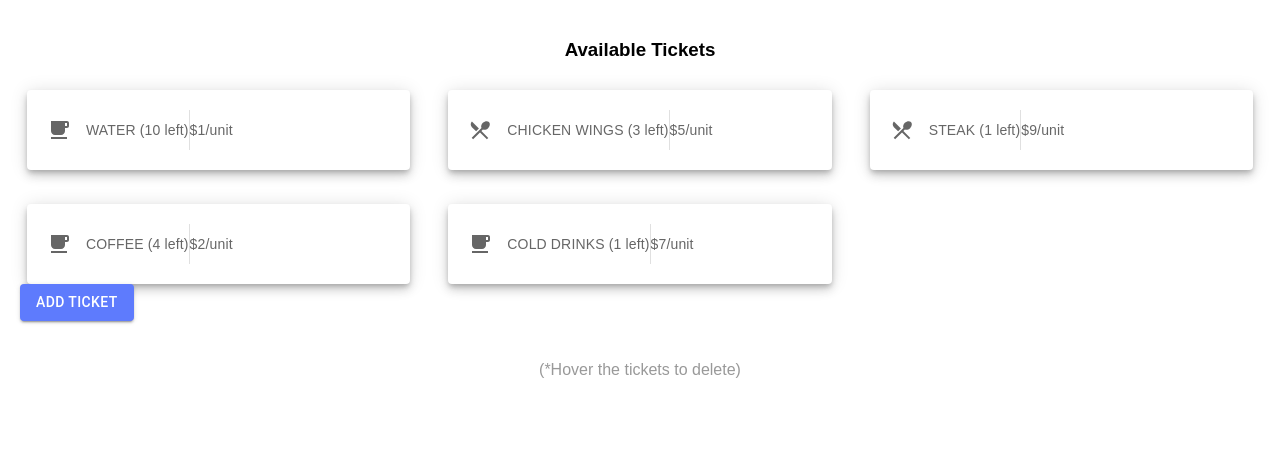
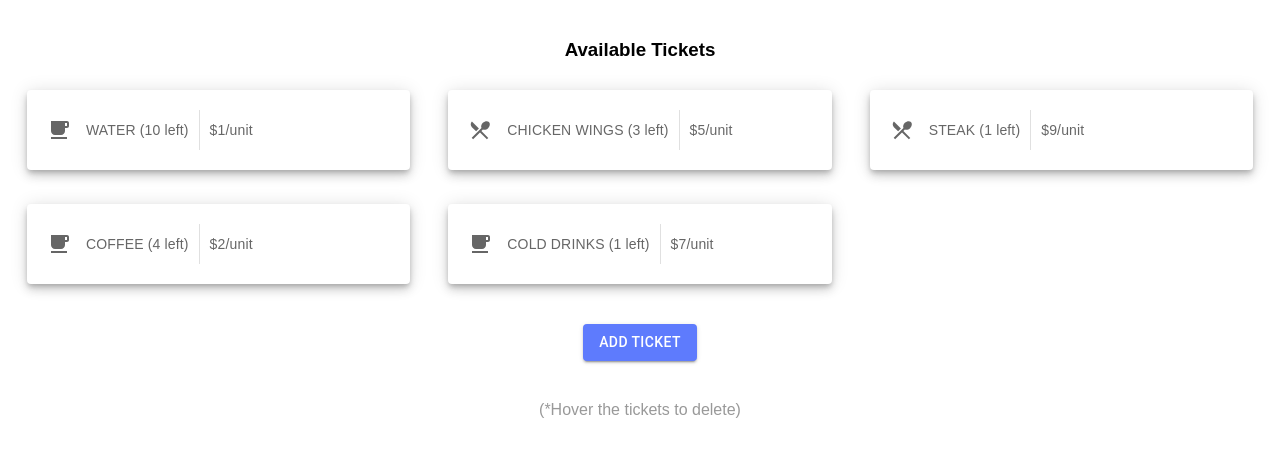
Before and after one commit to imluckyhussain/cynax-labs, a Next.js app: page / in a window 1280 px wide. Shown: the top 456 px of the page. Built offline with nearby package versions, Linux system fonts and the light colour scheme.

Commit message:
Fixed CSS Specificity

```diff
--- a/components/molecules/new-ticket-dialog/new-ticket-dialog.module.scss
+++ b/components/molecules/new-ticket-dialog/new-ticket-dialog.module.scss
@@ -16,7 +16,7 @@
   }
 }
 
-.errorText {
+p.errorText {
   text-align: center;
   margin: 0 0 10px;
 }
--- a/components/molecules/ticket-item/ticket-item.module.scss
+++ b/components/molecules/ticket-item/ticket-item.module.scss
@@ -35,6 +35,6 @@
   }
 }
 
-.divider {
+hr.divider {
   margin: 0 10px;
 }
--- a/pages/home.module.scss
+++ b/pages/home.module.scss
@@ -12,7 +12,7 @@
   margin-top: 40px;
 }
 
-.addTickets {
+button.addTickets {
   display: table;
   margin: 40px auto 20px;
 }
```
